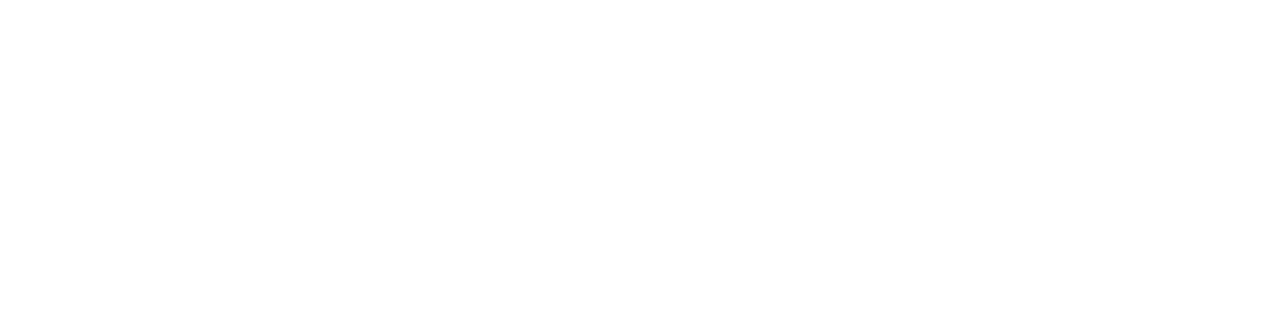
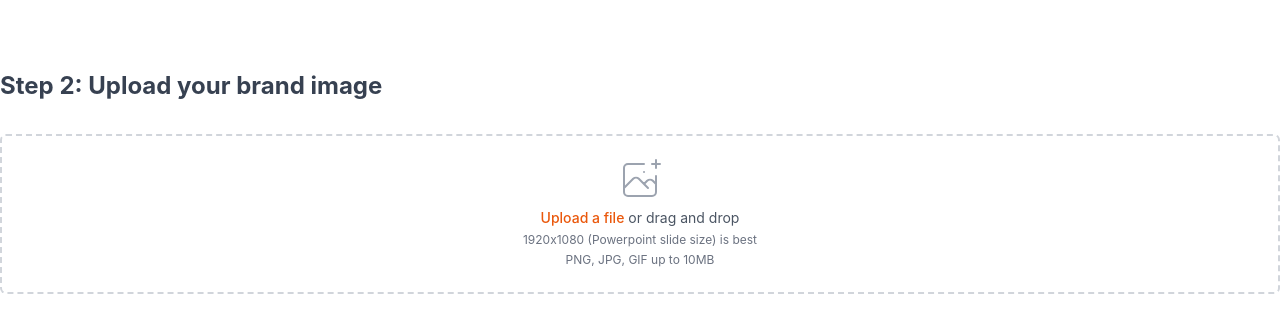
Before and after one commit to tradetalksusa/next-video-brander, a Next.js app: page / in a window 1280 px wide. Shown: the part 1247-1580 px from the top of the page. Before the commit the page ends 1293 px from the top, so only its background shows below. Built offline with nearby package versions, Linux system fonts and the light colour scheme.

Commit message:
Adds Step 2 mock

```diff
--- a/pages/index.js
+++ b/pages/index.js
@@ -135,10 +135,10 @@
 
       {/* Step 1: Choose your video */}
       <div className="mx-auto max-w-7xl pt-6 pb-16 sm:pb-24 lg:pb-32">
-        <span className="block text-2xl font-bold text-gray-700">
+        <span className="block  mb-8 text-2xl font-bold text-gray-700">
           Step 1: Choose your video
         </span>
-        <ul role="list" className="mx-auto mt-8 grid grid-cols-1 gap-x-4 gap-y-8 sm:grid-cols-2 sm:gap-x-6 lg:grid-cols-4 xl:gap-x-8">
+        <ul role="list" className="mx-auto grid grid-cols-1 gap-x-4 gap-y-8 sm:grid-cols-2 sm:gap-x-6 lg:grid-cols-4 xl:gap-x-8">
           {files.map((file) => (
             <li key={file.source} className="relative">
               <div className="m-0 p-0 rounded-lg focus-within:ring-2 ring-offset-4 ring-orange-500">
@@ -151,12 +151,49 @@
                 <p className="mt-2 block text-sm font-medium text-gray-900 truncate pointer-events-none">{file.title}</p>
                 <p className="block text-sm font-medium text-gray-500 pointer-events-none">{file.size}</p>
               </div>
-
-
             </li>
           ))}
         </ul>
       </div>
+
+      {/* Step 2: Upload your brand image */}
+      <div className="mx-auto max-w-7xl pt-6 pb-16 sm:pb-24 lg:pb-32">
+        <span className="block mb-8 text-2xl font-bold text-gray-700">
+          Step 2: Upload your brand image
+        </span>
+        <div className="mt-1 flex justify-center px-6 pt-5 pb-6 border-2 border-gray-300 border-dashed rounded-md">
+          <div className="space-y-1 text-center">
+            <svg
+              className="mx-auto h-12 w-12 text-gray-400"
+              stroke="currentColor"
+              fill="none"
+              viewBox="0 0 48 48"
+              aria-hidden="true"
+            >
+              <path
+                d="M28 8H12a4 4 0 00-4 4v20m32-12v8m0 0v8a4 4 0 01-4 4H12a4 4 0 01-4-4v-4m32-4l-3.172-3.172a4 4 0 00-5.656 0L28 28M8 32l9.172-9.172a4 4 0 015.656 0L28 28m0 0l4 4m4-24h8m-4-4v8m-12 4h.02"
+                strokeWidth={2}
+                strokeLinecap="round"
+                strokeLinejoin="round"
+              />
+            </svg>
+            <div className="flex justify-center text-center text-sm text-gray-600">
+              <label
+                htmlFor="file-upload"
+                className="relative cursor-pointer bg-white rounded-md font-medium text-orange-600 hover:text-orange-500 focus-within:outline-none focus-within:ring-2 focus-within:ring-offset-2 focus-within:ring-indigo-500"
+              >
+                <span>Upload a file</span>
+                <input id="file-upload" name="file-upload" type="file" className="sr-only" />
+              </label>
+              <p className="pl-1">or drag and drop</p>
+            </div>
+            <p className="text-xs text-center text-gray-500">1920x1080 (Powerpoint slide size) is best</p>
+            <p className="text-xs text-gray-500">PNG, JPG, GIF up to 10MB</p>
+          </div>
+        </div>
+      </div>
+
+
     </div>
   )
 }
```
Lines whose indentation alone changed are shown as unchanged.
